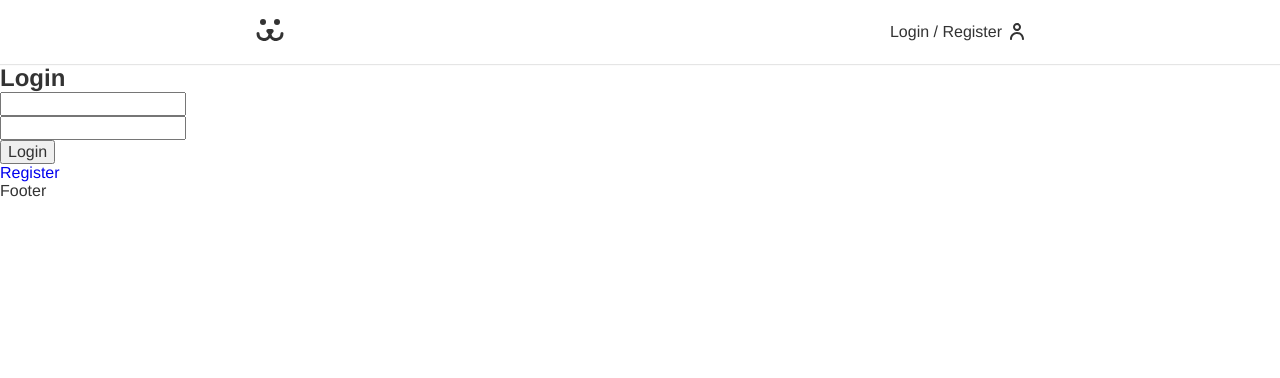
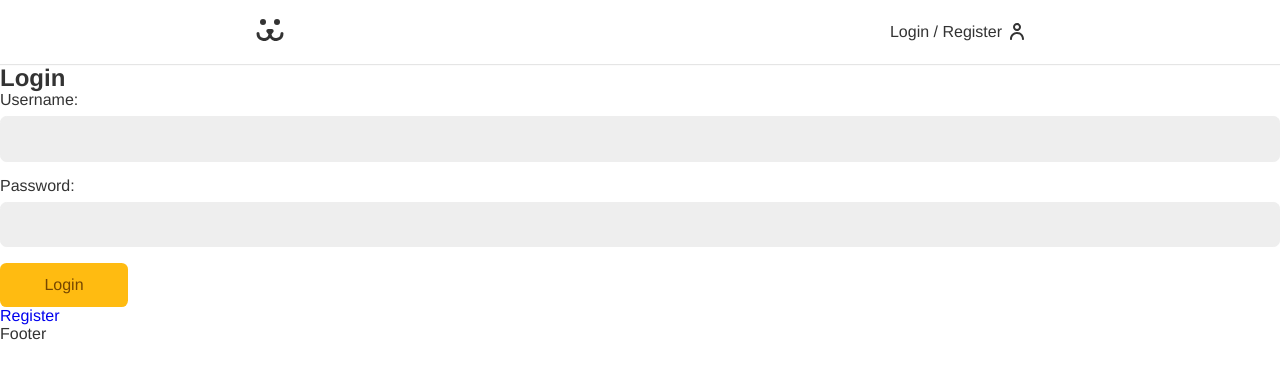
Before and after one commit to gabrielroot/RootDogs, a React (Create React App) app: page /login in a window 1280 px wide. Shown: the top 378 px of the page. Built offline with nearby package versions, Linux system fonts and the light colour scheme; no server answers.

Commit message:
Feat: Utils - Added resource to manipulate requests.

```diff
--- a/src/Pages/Login/LoginForm/index.js
+++ b/src/Pages/Login/LoginForm/index.js
@@ -1,43 +1,48 @@
-import React, { useState } from 'react'
+import React, { useEffect } from 'react'
 import { Link } from 'react-router-dom'
+import { Button, Input } from '../../../Components'
+import { useForm } from '../../../Hooks'
+import { TOKEN_POST, USER_GET } from '../../../Utils/fetch'
 
 const LoginForm = () => {
-  const [user, setUser] = useState({ username: '', password: '' })
+  const username = useForm()
+  const password = useForm()
 
-  const handleSubmit = e => {
+  useEffect(() => {
+    async function fetchData() {
+      const token = window.localStorage.getItem('token')
+      if (token) console.log(await getUser(token))
+    }
+
+    fetchData()
+  }, [])
+
+  async function getUser() {
+    return await USER_GET(window.localStorage.getItem('token'))
+  }
+
+  const handleSubmit = async e => {
     e.preventDefault()
+    if (!(username.validate() && password.validate())) return
 
-    fetch(`${process.env.REACT_APP_API_BASE_URL}/jwt-auth/v1/token`, {
-      method: 'POST',
-      headers: {
-        'Content-Type': 'application/json'
-      },
-      body: JSON.stringify({ ...user })
+    const data = await TOKEN_POST({
+      username: username.value,
+      password: password.value
     })
-      .then(response => {
-        console.log(response)
-        return response.json()
-      })
-      .then(json => {
-        console.log(json)
-      })
+
+    if (data && data.token) {
+      window.localStorage.setItem('token', data.token)
+      console.log(await getUser(data.token))
+    } else console.log(data)
   }
 
   return (
     <section>
       <h1>Login</h1>
       <form action="" onSubmit={handleSubmit}>
-        <input
-          type="text"
-          value={user.username}
-          onChange={e => setUser({ ...user, username: e.target.value })}
-        />
-        <input
-          type="password"
-          value={user.password}
-          onChange={e => setUser({ ...user, password: e.target.value })}
-        />
-        <button>Login</button>
+        <Input name="username" label="Username" {...username} />
+        <Input name="password" label="Password" type="password" {...password} />
+        <Button>Login</Button>
       </form>
       <Link to="/login/register">Register</Link>
     </section>
--- /dev/null
+++ b/src/Utils/fetch.js
@@ -0,0 +1,24 @@
+export const API_URL = process.env.REACT_APP_API_BASE_URL
+
+export async function TOKEN_POST(body) {
+  const response = await fetch(`${API_URL}/jwt-auth/v1/token`, {
+    method: 'POST',
+    headers: {
+      'Content-Type': 'application/json'
+    },
+    body: JSON.stringify(body)
+  })
+
+  return await response.json()
+}
+
+export async function USER_GET(token) {
+  const response = await fetch(`${API_URL}/api/user`, {
+    method: 'GET',
+    headers: {
+      Authorization: `Bearer ${token}`
+    }
+  })
+
+  return await response.json()
+}
```
